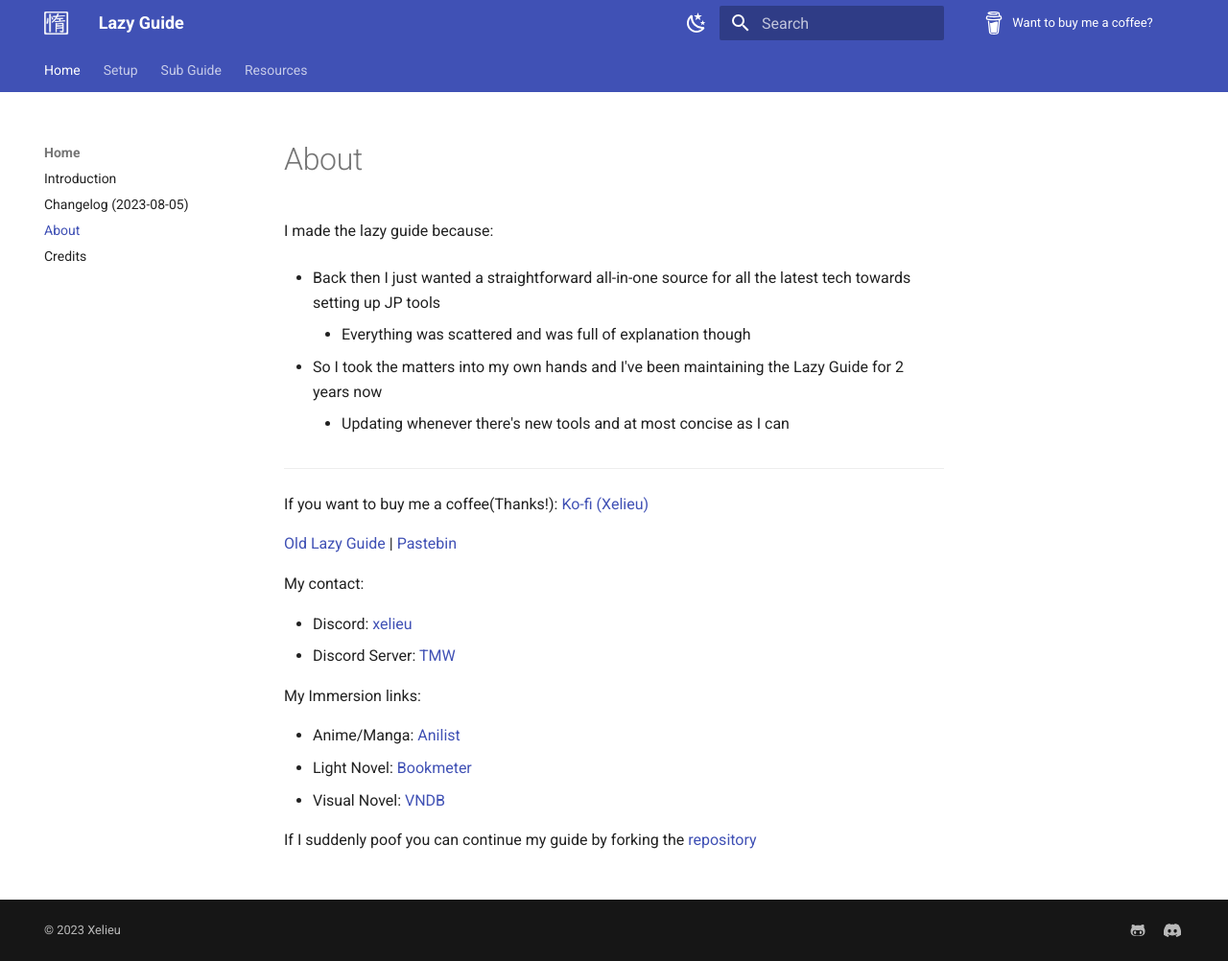
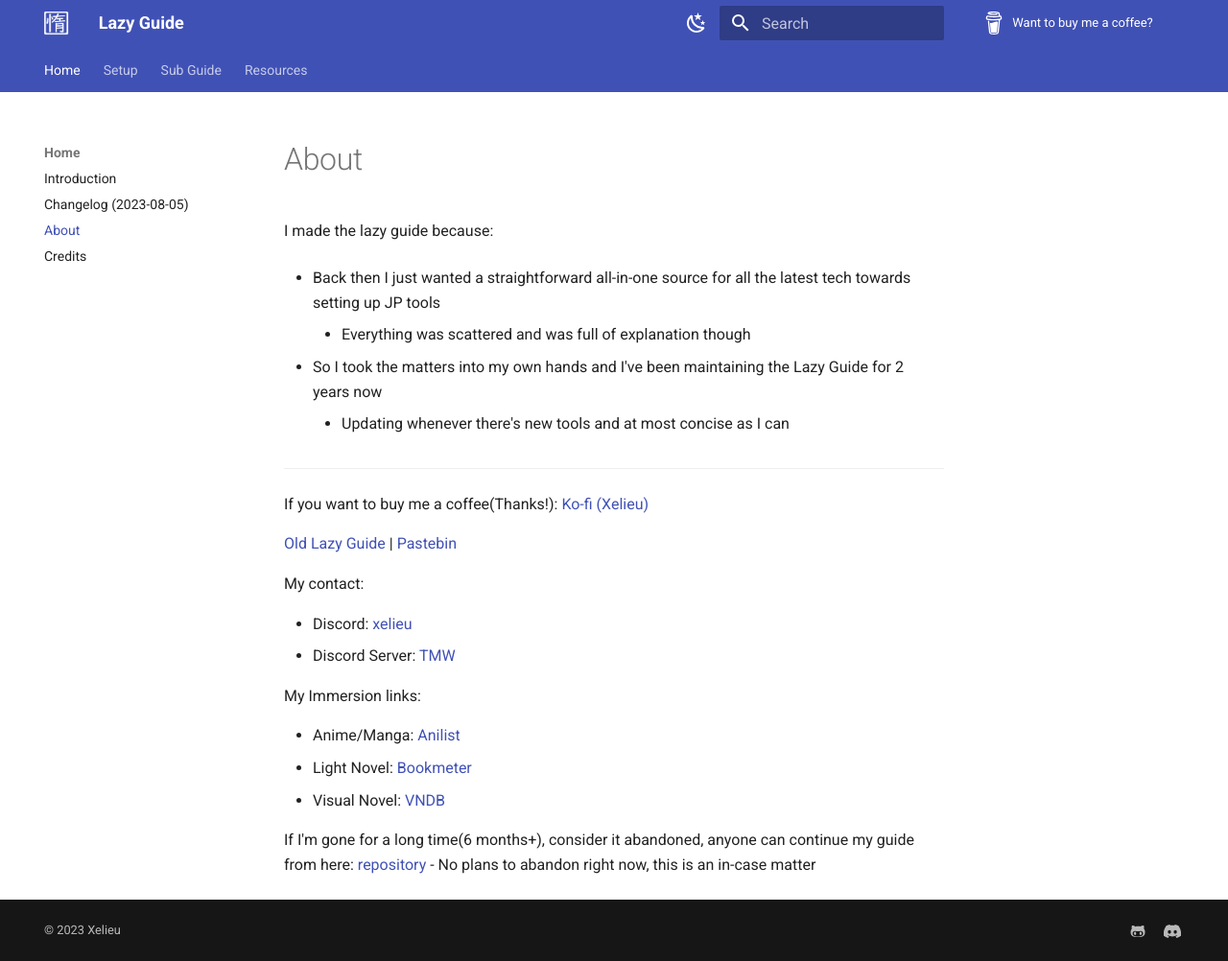
Before and after one commit to Xelieu/xelieu.github.io, an MkDocs documentation site: the page built from docs/jp-lazy-guide/about.md, in a window 1280 px wide and 1002 px high. Shown: the whole window at 96% size. Built offline with MkDocs 1.6.1 and Material for MkDocs 9.7.7, drawn with Linux system fonts in a browser that asks for light colours.

Commit message:
$updated info

```diff
--- a/docs/jp-lazy-guide/about.md
+++ b/docs/jp-lazy-guide/about.md
@@ -29,4 +29,5 @@
 - Light Novel: [Bookmeter](https://bookmeter.com/users/1277906)
 - Visual Novel: [VNDB](https://vndb.org/u192242)
 
-If I suddenly poof you can continue my guide by forking the [repository](https://github.com/Xelieu/xelieu.github.io)
+If I'm gone for a long time(6 months+), consider it abandoned, anyone can continue my guide from here: [repository](https://github.com/Xelieu/xelieu.github.io)
+  - No plans to abandon right now, this is an in-case matter
```
